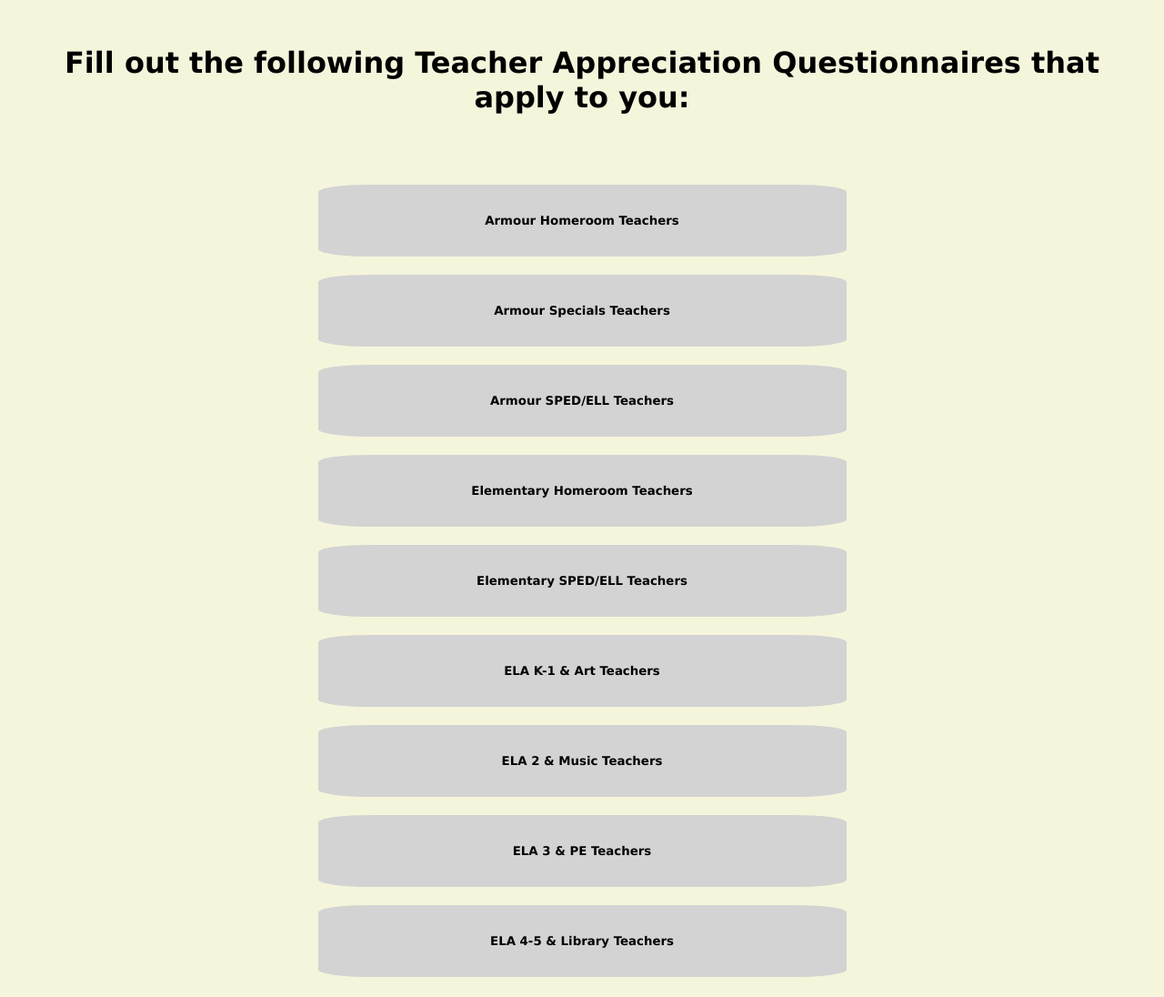
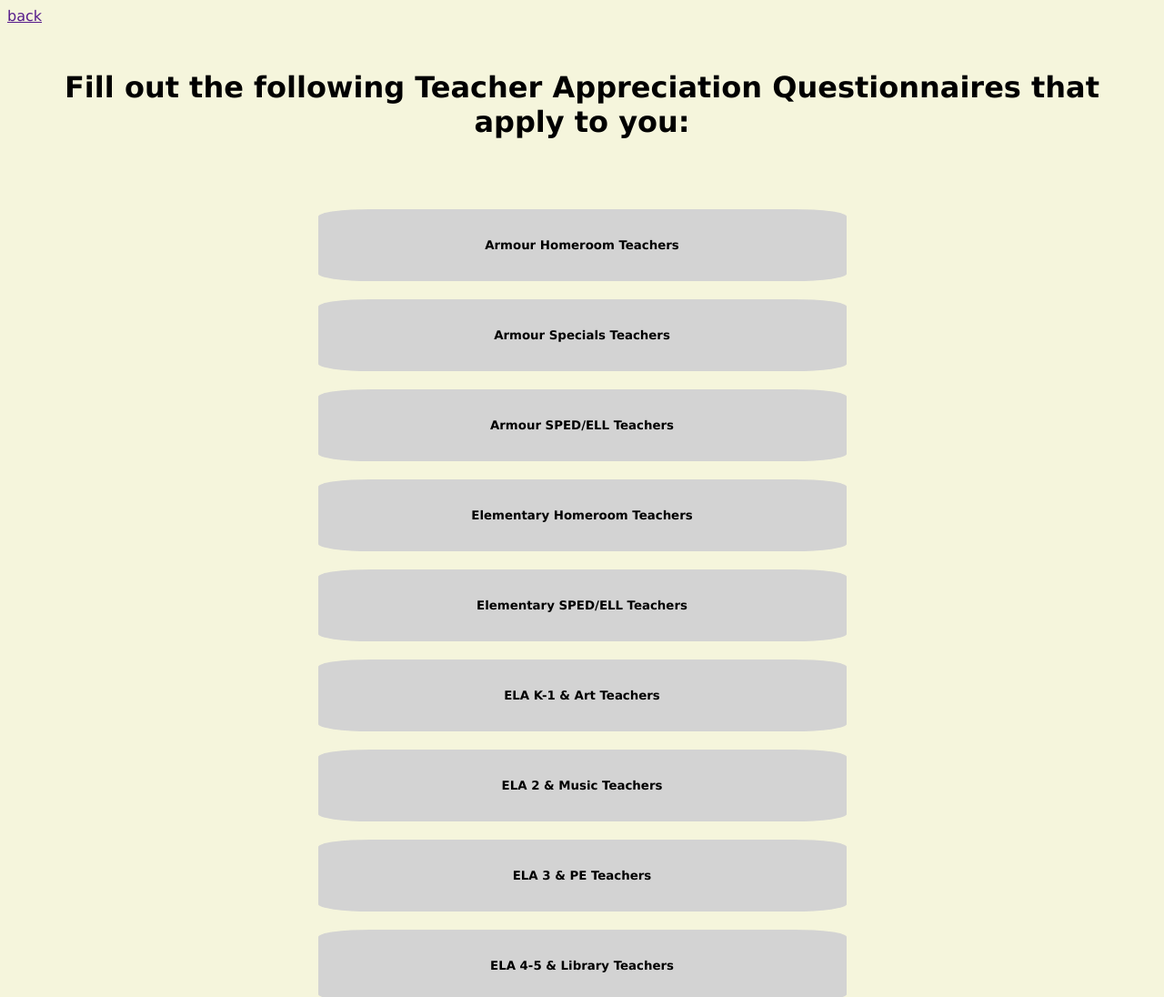
Before and after one commit to kkroeg/kkroeg.github.io, a website built with Vite: page index.html in a window 1280 px wide. Shown: the top 1096 px of the page at 91% size. Built offline with nearby package versions, Linux system fonts and the light colour scheme.

Commit message:
Update index.html

```diff
--- a/index.html
+++ b/index.html
@@ -17,6 +17,9 @@
   <title>Document</title>
 </head>
 <body>
+  <nav>
+    <a href="">back</a>
+  </nav>
   <h1>Fill out the following Teacher Appreciation Questionnaires that apply to you: </h1>
 
   <div class="buttons">
```
